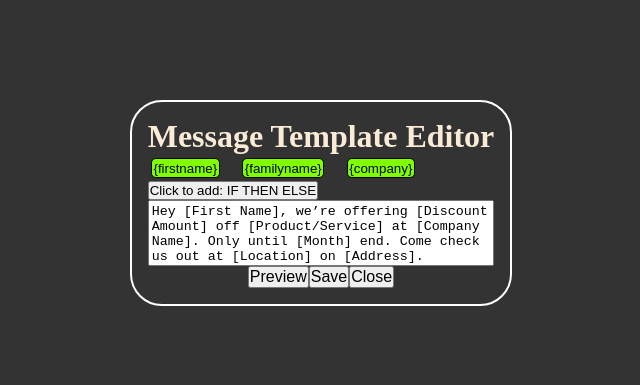
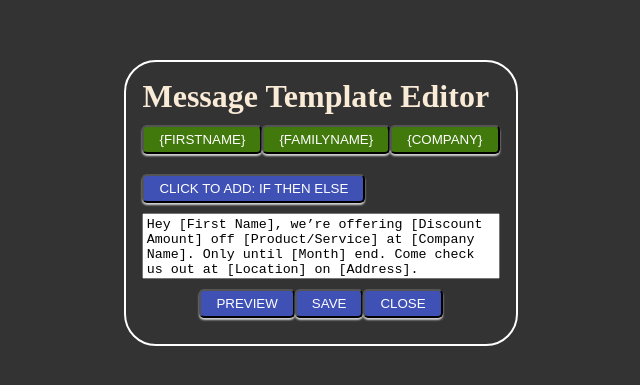
Before and after one commit to feral416/message-template-editor, a React (Create React App) app: page / in a window 1280 px wide. Shown: the part 197-582 px from the top of the page, without its empty margins (319-959 px from the left). Built offline with nearby package versions, Linux system fonts and the light colour scheme.

Commit message:
button styling

```diff
--- a/src/App.css
+++ b/src/App.css
@@ -10,3 +10,23 @@
   max-inline-size: 400px;
   font-size: 1rem;
 }
+
+button {
+  background-color: #3f51b5;
+  color: white;
+  padding: 5px 15px;
+  border-radius: 5px;
+  outline: 0;
+  text-transform: uppercase;
+  margin: 10px 0px;
+  cursor: pointer;
+  box-shadow: 0px 2px 2px lightgray;
+  transition: ease background-color 250ms;
+  &:hover {
+    background-color: #283593;
+  }
+  &:disabled {
+    cursor: default;
+    opacity: 0.7;
+  }
+}
--- a/src/components/message_template_editor.jsx
+++ b/src/components/message_template_editor.jsx
@@ -137,7 +137,7 @@ export default function Editor({arrVarNames, template = "", callbackSave}) {
           <button type="button" onClick={() => callbackSave(updateFullTemplate())}>
             Save
           </button>
-          <button>
+          <button type="button">
             Close
           </button>
         </div>
--- a/src/styles/editor.module.css
+++ b/src/styles/editor.module.css
@@ -22,6 +22,22 @@ p {
   align-content: center;
 }
 
-.bottom_buttons > button {
-  font-size: 1rem;
-}
+/* .bottom_buttons > button {
+  background-color: #3f51b5;
+  color: white;
+  padding: 5px 15px;
+  border-radius: 5px;
+  outline: 0;
+  text-transform: uppercase;
+  margin: 10px 0px;
+  cursor: pointer;
+  box-shadow: 0px 2px 2px lightgray;
+  transition: ease background-color 250ms;
+  &:hover {
+    background-color: #283593;
+  }
+  &:disabled {
+    cursor: default;
+    opacity: 0.7;
+  }
+} */
--- a/src/styles/variable_buttons.module.css
+++ b/src/styles/variable_buttons.module.css
@@ -1,12 +1,12 @@
 .button_list {
   display: flex;
-  gap: 1rem;
+  align-items: left;
+  justify-items: left;
 }
 
 .var_button {
-  border: 1px solid black;
-  border-radius: 0.3rem;
-  padding: 0.1rem;
-  background-color: chartreuse;
-  margin: 0.2rem 0.2rem;
+  background-color: rgb(66, 121, 12);
+  &:hover {
+    background-color: rgb(46, 85, 6);
+  }
 }
```
